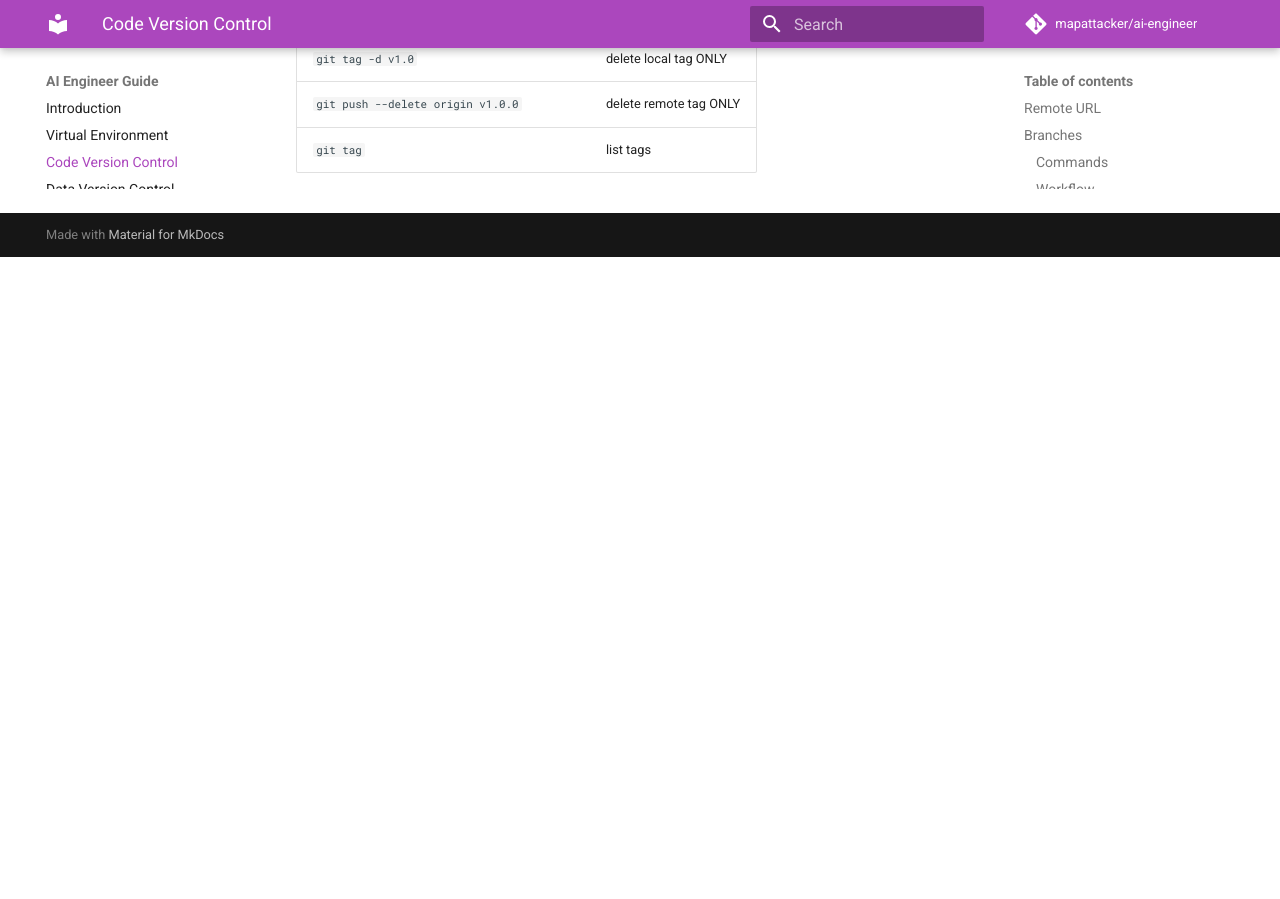
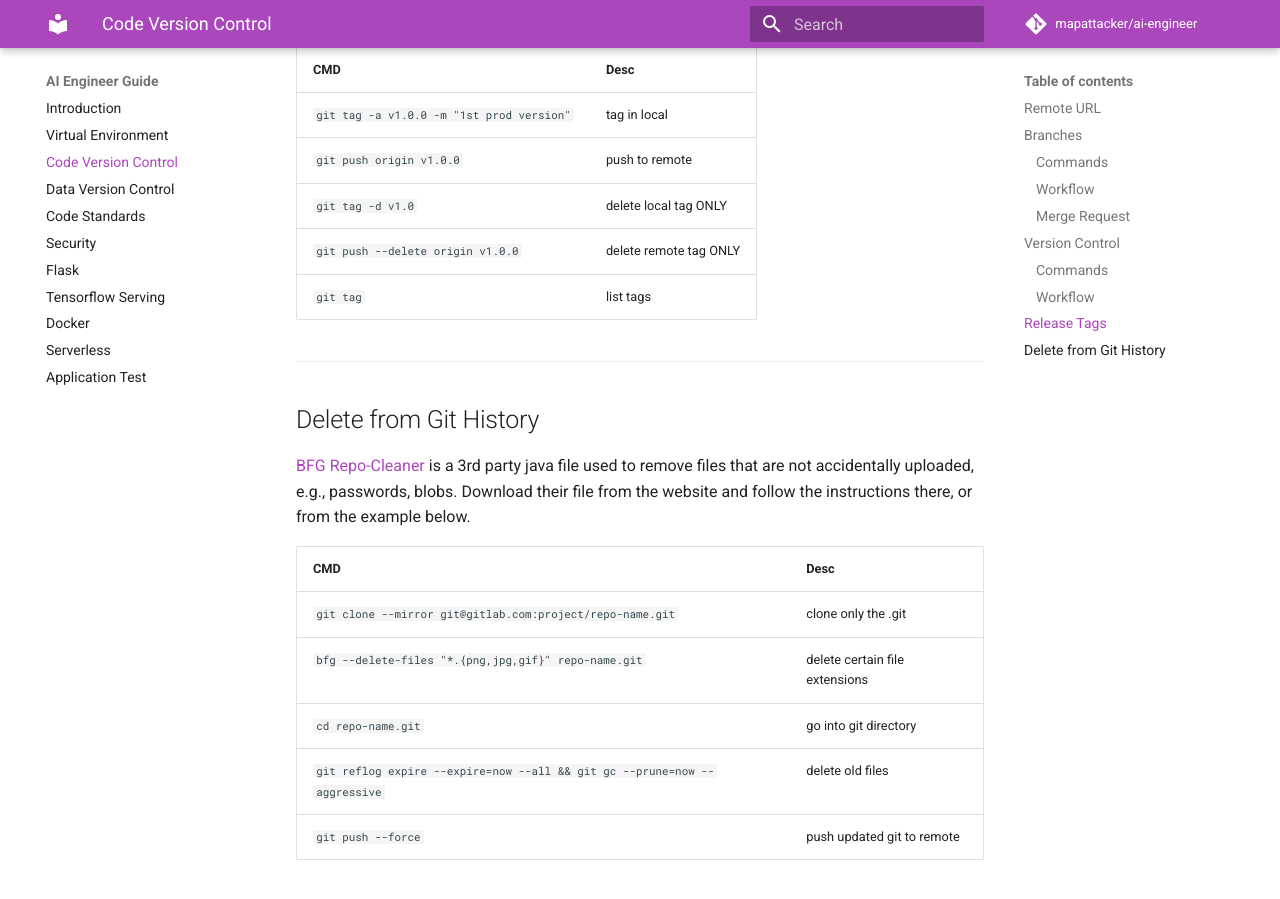
Before and after one commit to mapattacker/ai-engineer, an MkDocs documentation site: the page built from docs/git.md, in a window 1280 px wide and 900 px high, scrolled down 3146 px. Built offline with MkDocs 1.6.1 and Material for MkDocs 9.7.7, drawn with Linux system fonts in a browser that asks for light colours; comment, search, counter and statistics services are not loaded; before the commit the page ends 3403 px from its top, so only the background shows below that; some of the changed text lies outside the part shown.

Commit message:
new updates

````diff
--- a/docs/git.md
+++ b/docs/git.md
@@ -20,6 +20,8 @@ git remote -v
 git remote set-url origin https://github.com/mapattacker/ai-engineer.git
 ```
 
+<hr>
+
 ## Branches
 
 Branches plays a key role in git. This allows multiple users to coordinate in a project, which each working on a separate branch. As a rule of thumb, we do not push any codes directly to the master branch. The owner of the repository will usually disable this option.
@@ -34,7 +36,12 @@ git fetch
 # change to dev branch
 git checkout dev
 # create a new local branch
-git checkout -b <featurename>
+git checkout -b <branchname>
+
+# delete local branch
+git branch -d <branchname>
+# delete remote branch
+git push origin -d <branchname>
 ```
 
 ### Workflow
@@ -86,6 +93,8 @@ The various git commands and how they interact at different stages are as illust
 
 ![](https://github.com/mapattacker/ai-engineer/blob/master/images/git.png?raw=true)
 
+<hr>
+
 ## Release Tags
 
 We can add tags, usually for release versions, so that it is easy to revert back to a specific version within a branch.
@@ -97,3 +106,17 @@ We can add tags, usually for release versions, so that it is easy to revert back
 | `git tag -d v1.0` | delete local tag ONLY |
 | `git push --delete origin v1.0.0` | delete remote tag ONLY |
 | `git tag` | list tags |
+
+<hr>
+
+## Delete from Git History
+
+[BFG Repo-Cleaner](https://rtyley.github.io/bfg-repo-cleaner/) is a 3rd party java file used to remove files that are not accidentally uploaded, e.g., passwords, blobs. Download their file from the website and follow the instructions there, or from the example below.
+
+| CMD | Desc |
+|-|-|
+| `git clone --mirror git@gitlab.com:project/repo-name.git` | clone only the .git |
+| `bfg --delete-files "*.{png,jpg,gif}" repo-name.git` | delete certain file extensions |
+| `cd repo-name.git` | go into git directory |
+| `git reflog expire --expire=now --all && git gc --prune=now --aggressive` | delete old files |
+| `git push --force` | push updated git to remote |
--- a/mkdocs.yml
+++ b/mkdocs.yml
@@ -12,9 +12,10 @@ nav:
     - Code Standards: code-standards.md
     - Security: security.md
     - Flask: flask.md
+    - Tensorflow Serving: tf-serving.md
     - Docker: docker.md
     - Serverless: serverless.md
-    - System Test: system-test.md
+    - Application Test: test-app.md
 
 repo_name: mapattacker/ai-engineer
 repo_url: https://github.com/mapattacker/ai-engineer
````
Also changed, not shown: docs/dvc.md (+1 -1 lines), docs/flask.md (+2 -1 lines), docs/index.md (+5 -1 lines), docs/tf-serving.md (added, +181 -0 lines), 1 other file.
